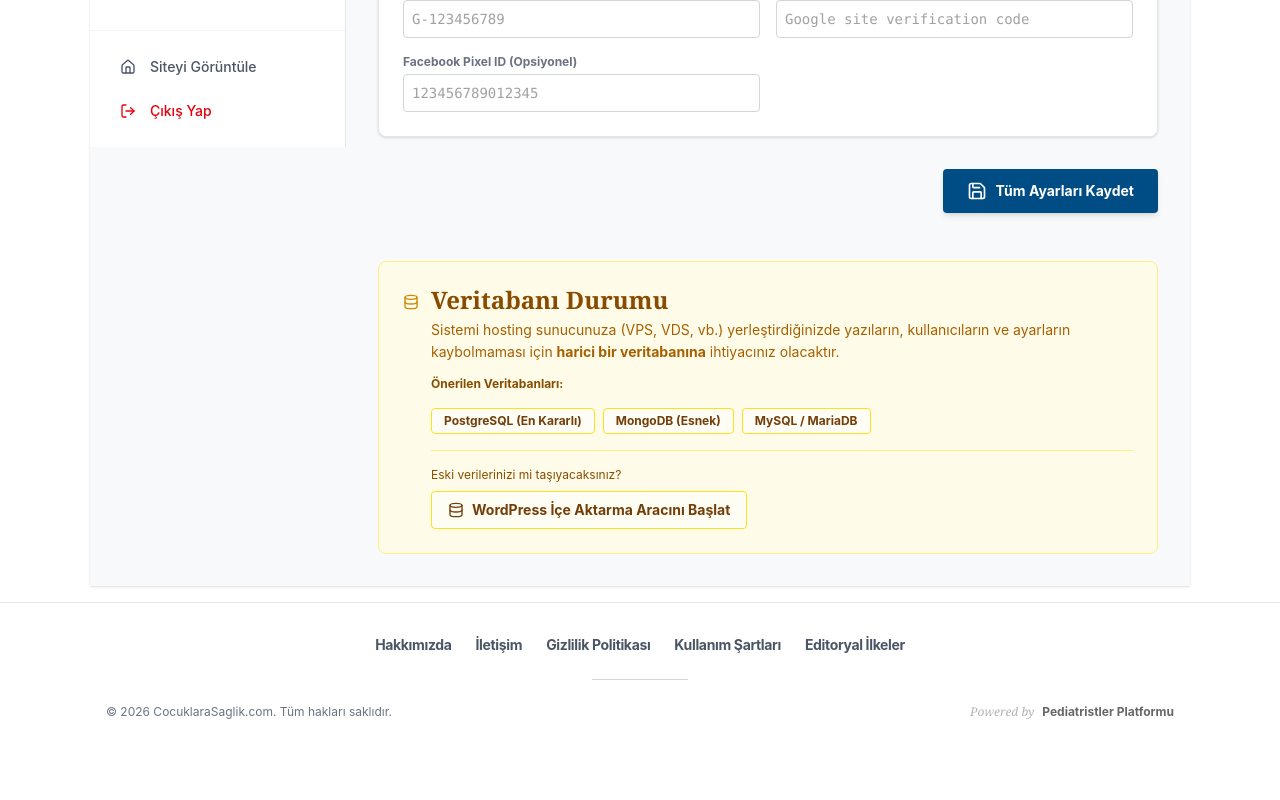
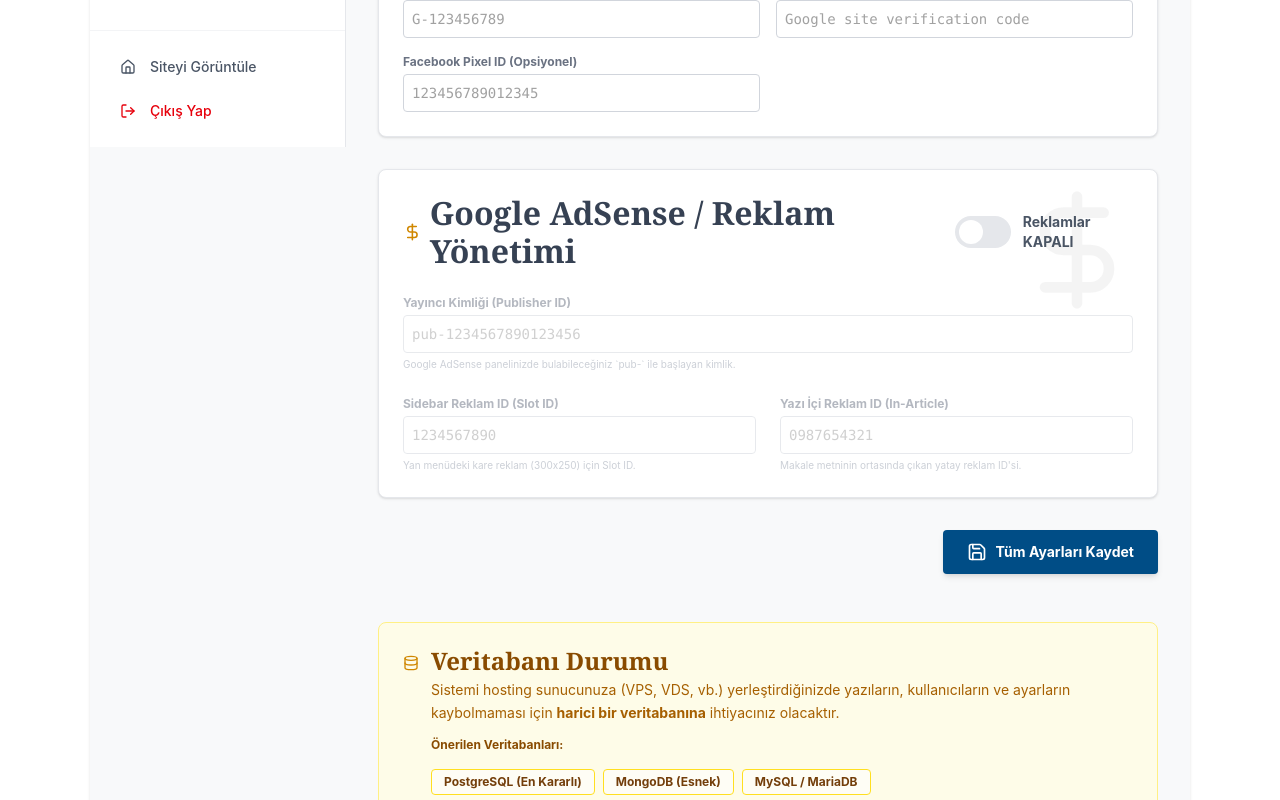
Before and after one commit to yhonglarHobi/cocuklarasaglik, a Next.js app: page /admin/settings in a window 1280 px wide. Shown: the part 875-1675 px from the top of the page. Before the commit the page ends 1627 px from the top, so only its background shows below. Built offline with nearby package versions, Linux system fonts and the light colour scheme; no server answers; the database is empty.

Commit message:
Feat: Google AdSense Management System (Admin + Smart Placeholder)

```diff
--- a/src/app/admin/settings/actions.ts
+++ b/src/app/admin/settings/actions.ts
@@ -21,6 +21,11 @@ interface SettingsUpdateData {
     googleAnalyticsId?: string;
     googleSearchConsole?: string;
     facebookPixelId?: string;
+    // AdSense Fields
+    adsensePublisherId?: string;
+    adsenseSidebarSlotId?: string;
+    adsenseInArticleSlotId?: string;
+    adsenseEnabled?: boolean;
 }
 
 export async function updateSystemSettings(data: SettingsUpdateData) {
@@ -32,7 +37,11 @@ export async function updateSystemSettings(data: SettingsUpdateData) {
                 systemPrompt: data.systemPrompt,
                 googleAnalyticsId: data.googleAnalyticsId,
                 googleSearchConsole: data.googleSearchConsole,
-                facebookPixelId: data.facebookPixelId
+                facebookPixelId: data.facebookPixelId,
+                adsensePublisherId: data.adsensePublisherId,
+                adsenseSidebarSlotId: data.adsenseSidebarSlotId,
+                adsenseInArticleSlotId: data.adsenseInArticleSlotId,
+                adsenseEnabled: data.adsenseEnabled
             },
             create: {
                 id: "default",
@@ -40,7 +49,11 @@ export async function updateSystemSettings(data: SettingsUpdateData) {
                 systemPrompt: data.systemPrompt,
                 googleAnalyticsId: data.googleAnalyticsId,
                 googleSearchConsole: data.googleSearchConsole,
-                facebookPixelId: data.facebookPixelId
+                facebookPixelId: data.facebookPixelId,
+                adsensePublisherId: data.adsensePublisherId,
+                adsenseSidebarSlotId: data.adsenseSidebarSlotId,
+                adsenseInArticleSlotId: data.adsenseInArticleSlotId,
+                adsenseEnabled: data.adsenseEnabled || false
             },
         });
         revalidatePath("/admin/settings");
--- a/src/app/admin/settings/page.tsx
+++ b/src/app/admin/settings/page.tsx
@@ -2,7 +2,7 @@
 
 import React, { useState, useEffect } from "react";
 import Link from "next/link";
-import { Key, Save, AlertCircle, Database, Activity } from "lucide-react";
+import { Key, Save, AlertCircle, Database, Activity, DollarSign } from "lucide-react";
 
 import { toast } from "sonner";
 import { getSystemSettings, updateSystemSettings } from "./actions";
@@ -18,6 +18,12 @@ export default function SettingsPage() {
     const [gscCode, setGscCode] = useState("");
     const [fbPixel, setFbPixel] = useState("");
 
+    // --- AdSense States ---
+    const [adsPubId, setAdsPubId] = useState("");
+    const [adsSidebar, setAdsSidebar] = useState("");
+    const [adsInArticle, setAdsInArticle] = useState("");
+    const [adsEnabled, setAdsEnabled] = useState(false);
+
     useEffect(() => {
         // Sayfa açılınca veritabanından ayarları çek
         async function loadSettings() {
@@ -28,6 +34,12 @@ export default function SettingsPage() {
                 setGaId(settings.googleAnalyticsId || "");
                 setGscCode(settings.googleSearchConsole || "");
                 setFbPixel(settings.facebookPixelId || "");
+
+                // AdSense Load
+                setAdsPubId(settings.adsensePublisherId || "");
+                setAdsSidebar(settings.adsenseSidebarSlotId || "");
+                setAdsInArticle(settings.adsenseInArticleSlotId || "");
+                setAdsEnabled(settings.adsenseEnabled || false);
             }
             setLoading(false);
         }
@@ -40,7 +52,12 @@ export default function SettingsPage() {
             systemPrompt,
             googleAnalyticsId: gaId,
             googleSearchConsole: gscCode,
-            facebookPixelId: fbPixel
+            facebookPixelId: fbPixel,
+            // AdSense Save
+            adsensePublisherId: adsPubId,
+            adsenseSidebarSlotId: adsSidebar,
+            adsenseInArticleSlotId: adsInArticle,
+            adsenseEnabled: adsEnabled
         });
         if (result.success) {
             toast.success("Ayarlar başarıyla veritabanına kaydedildi! ✅");
@@ -49,13 +66,13 @@ export default function SettingsPage() {
         }
     };
 
-    if (loading) return <div className="p-8">Ayarlar yükleniyor...</div>;
+    if (loading) return <div className="p-8 flex items-center gap-3"><div className="w-5 h-5 border-2 border-gray-300 border-t-hc-blue rounded-full animate-spin"></div> Ayarlar yükleniyor...</div>;
 
     return (
         <div className="min-h-screen bg-[#f8f9fa] font-sans p-8">
             <div className="max-w-4xl mx-auto">
                 <h1 className="text-2xl font-bold text-gray-800 mb-2">Sistem Ayarları</h1>
-                <p className="text-sm text-gray-500 mb-8">Yapay zeka yapılandırması, SEO araçları ve veritabanı ayarları.</p>
+                <p className="text-sm text-gray-500 mb-8">Yapay zeka yapılandırması, SEO araçları, reklamlar ve veritabanı ayarları.</p>
 
                 <div className="bg-white p-6 rounded-lg border border-gray-200 shadow-sm mb-8">
                     <div className="flex items-center gap-2 mb-4">
@@ -129,6 +146,74 @@ export default function SettingsPage() {
                     </div>
                 </div>
 
+                {/* --- ADVANCED ADVERTISING (ADSENSE) --- */}
+                <div className="bg-white p-6 rounded-lg border border-gray-200 shadow-sm mb-8 relative overflow-hidden">
+                    <div className="absolute top-0 right-0 p-4 opacity-5 pointer-events-none">
+                        <DollarSign className="w-32 h-32" />
+                    </div>
+
+                    <div className="flex items-center justify-between mb-6">
+                        <div className="flex items-center gap-2">
+                            <DollarSign className="w-5 h-5 text-yellow-600" />
+                            <h2 className="font-bold text-gray-700">Google AdSense / Reklam Yönetimi</h2>
+                        </div>
+
+                        <label className="flex items-center cursor-pointer select-none">
+                            <div className="relative">
+                                <input
+                                    type="checkbox"
+                                    className="sr-only"
+                                    checked={adsEnabled}
+                                    onChange={(e) => setAdsEnabled(e.target.checked)}
+                                />
+                                <div className={`block w-14 h-8 rounded-full transition-colors ${adsEnabled ? 'bg-green-500' : 'bg-gray-200'}`}></div>
+                                <div className={`dot absolute left-1 top-1 bg-white w-6 h-6 rounded-full transition-transform ${adsEnabled ? 'transform translate-x-6' : ''}`}></div>
+                            </div>
+                            <div className="ml-3 text-sm font-bold text-gray-600">
+                                {adsEnabled ? "Reklamlar AKTİF" : "Reklamlar KAPALI"}
+                            </div>
+                        </label>
+                    </div>
+
+                    <div className={`grid grid-cols-1 md:grid-cols-2 gap-6 transition-opacity ${adsEnabled ? 'opacity-100' : 'opacity-50 pointer-events-none'}`}>
+                        <div className="md:col-span-2">
+                            <label className="block text-xs font-bold text-gray-500 mb-1">Yayıncı Kimliği (Publisher ID)</label>
+                            <input
+                                type="text"
+                                placeholder="pub-1234567890123456"
+                                value={adsPubId}
+                                onChange={(e) => setAdsPubId(e.target.value)}
+                                className="w-full p-2 border border-gray-300 rounded text-sm outline-none focus:border-yellow-500 font-mono"
+                            />
+                            <p className="text-[10px] text-gray-400 mt-1">Google AdSense panelinizde bulabileceğiniz `pub-` ile başlayan kimlik.</p>
+                        </div>
+
+                        <div>
+                            <label className="block text-xs font-bold text-gray-500 mb-1">Sidebar Reklam ID (Slot ID)</label>
+                            <input
+                                type="text"
+                                placeholder="1234567890"
+                                value={adsSidebar}
+                                onChange={(e) => setAdsSidebar(e.target.value)}
+                                className="w-full p-2 border border-gray-300 rounded text-sm outline-none focus:border-yellow-500 font-mono"
+                            />
+                            <p className="text-[10px] text-gray-400 mt-1">Yan menüdeki kare reklam (300x250) için Slot ID.</p>
+                        </div>
+
+                        <div>
+                            <label className="block text-xs font-bold text-gray-500 mb-1">Yazı İçi Reklam ID (In-Article)</label>
+                            <input
+                                type="text"
+                                placeholder="0987654321"
+                                value={adsInArticle}
+                                onChange={(e) => setAdsInArticle(e.target.value)}
+                                className="w-full p-2 border border-gray-300 rounded text-sm outline-none focus:border-yellow-500 font-mono"
+                            />
+                            <p className="text-[10px] text-gray-400 mt-1">Makale metninin ortasında çıkan yatay reklam ID'si.</p>
+                        </div>
+                    </div>
+                </div>
+
                 <div className="flex justify-end mb-12">
                     <button
                         onClick={handleSave}
--- a/src/components/ui/AdPlaceholder.tsx
+++ b/src/components/ui/AdPlaceholder.tsx
@@ -1,39 +1,103 @@
+"use client";
 
-import React from "react";
+import React, { useEffect, useState } from "react";
+import { getSystemSettings } from "@/app/admin/settings/actions";
 
 interface AdPlaceholderProps {
-    slotId?: string;
+    slotId?: string; // Manuel slot ID (Varsa settings'i ezer)
     width?: string;
     height?: string;
     className?: string;
     label?: string;
+    variant?: "sidebar" | "in-article" | "custom";
 }
 
 export function AdPlaceholder({
-    slotId = "1234567890",
+    slotId: manualSlotId,
     width = "100%",
     height = "250px",
     className = "",
-    label = "Reklam Alanı"
+    label = "Sponsorlu Alan",
+    variant = "sidebar"
 }: AdPlaceholderProps) {
+    const [adConfig, setAdConfig] = useState<{
+        enabled: boolean;
+        pubId: string;
+        slotId: string;
+    } | null>(null);
+
+    const [isDev, setIsDev] = useState(false);
+
+    useEffect(() => {
+        // Build ortamında olup olmadığımızı kontrol et (opsiyonel)
+        setIsDev(process.env.NODE_ENV === "development");
+
+        async function initAd() {
+            try {
+                const settings = await getSystemSettings();
+
+                if (settings && settings.adsenseEnabled) {
+                    let targetSlotId = manualSlotId;
+
+                    // Eğer manuel ID yoksa, ayarlardan otomatik seç
+                    if (!targetSlotId) {
+                        if (variant === "sidebar") targetSlotId = settings.adsenseSidebarSlotId || "";
+                        else if (variant === "in-article") targetSlotId = settings.adsenseInArticleSlotId || "";
+                    }
+
+                    if (settings.adsensePublisherId && targetSlotId) {
+                        setAdConfig({
+                            enabled: true,
+                            pubId: settings.adsensePublisherId,
+                            slotId: targetSlotId
+                        });
+
+                        // AdSense scriptini yükle (Push)
+                        setTimeout(() => {
+                            try {
+                                // @ts-ignore
+                                (window.adsbygoogle = window.adsbygoogle || []).push({});
+                            } catch (e) {
+                                console.error("AdSense Push Error:", e);
+                            }
+                        }, 500);
+                    }
+                }
+            } catch (err) {
+                console.error("Ad Config Error:", err);
+            }
+        }
+
+        initAd();
+    }, [manualSlotId, variant]);
+
+    // Eğer reklam aktifse ve konfigürasyon yüklendiyse, Reklamı Göster
+    if (adConfig?.enabled) {
+        return (
+            <div className={`overflow-hidden ${className}`} style={{ width, minHeight: height }}>
+                {/* Google AdSense Unit */}
+                <ins className="adsbygoogle"
+                    style={{ display: "block", width: "100%" }}
+                    data-ad-client={adConfig.pubId}
+                    data-ad-slot={adConfig.slotId}
+                    data-ad-format={variant === "in-article" ? "fluid" : "auto"}
+                    data-full-width-responsive="true"
+                    data-ad-layout={variant === "in-article" ? "in-article" : undefined}
+                >
+                </ins>
+                <script async src={`https://pagead2.googlesyndication.com/pagead/js/adsbygoogle.js?client=${adConfig.pubId}`} crossOrigin="anonymous"></script>
+            </div>
+        );
+    }
+
+    // --- Placeholder Modu (Reklamlar kapalıysa veya yüklenemediyse) ---
     return (
         <div
-            className={`bg-gray-100 border-2 border-dashed border-gray-300 flex flex-col items-center justify-center text-gray-400 text-sm p-4 overflow-hidden rounded-sm ${className}`}
+            className={`bg-gray-50 border border-gray-100 flex flex-col items-center justify-center text-gray-400 text-sm p-4 overflow-hidden rounded-lg shadow-sm ${className}`}
             style={{ width, height }}
         >
-            <span className="font-bold uppercase tracking-widest text-xs mb-1">{label}</span>
-            <span className="text-[10px] text-gray-400">Google Adsense</span>
-            {/*
-                Gerçek uygulamada buraya Google Adsense scripti gelecektir.
-                Örnek:
-                <ins className="adsbygoogle"
-                     style={{ display: 'block' }}
-                     data-ad-client="ca-pub-XXXXXXXXXXXXXXXX"
-                     data-ad-slot={slotId}
-                     data-ad-format="auto"
-                     data-full-width-responsive="true"></ins>
-                <script>(adsbygoogle = window.adsbygoogle || []).push({});</script>
-            */}
+            <span className="font-bold uppercase tracking-widest text-[10px] text-gray-300 mb-1">{label}</span>
+            <span className="text-xs text-gray-300">Google Adsense</span>
         </div>
     );
 }
```
Also changed, not shown: 1 other file (tests, documents, lock files or other folders).
